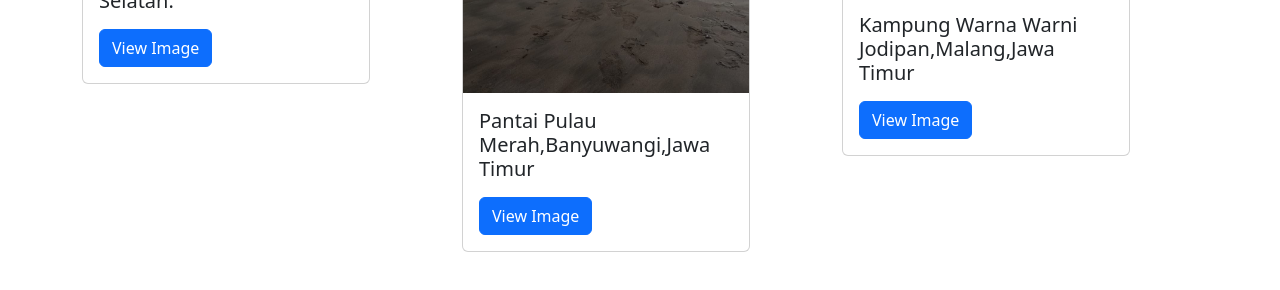
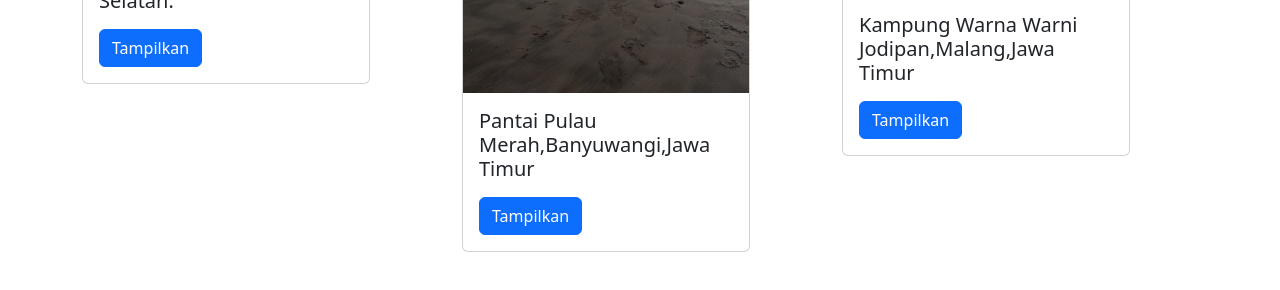
Before and after one commit to IlyasAidzilS/ilyasaidzils.github.io, a plain HTML site: page index.html in a window 1280 px wide. Shown: the part 1218-1508 px from the top of the page. Drawn offline with nearby package versions, Linux system fonts and the light colour scheme.

Commit message:
Add files via upload

```diff
--- a/index.html
+++ b/index.html
@@ -20,7 +20,7 @@
               <a class="nav-link active" aria-current="page" href="#">Home</a>
             </li>
             <li class="nav-item">
-              <a class="nav-link" href="#">Social Media</a>
+              <a class="nav-link" href="https://www.instagram.com/ilyas.aidzil/">Social Media</a>
             </li>uu
             <li class="nav-item">
               <a class="nav-link" href="#">About me</a>
@@ -75,7 +75,7 @@
               <div class="card-body">
                 <h5 class="card-title">Hutan Pinus Malino,Gowa,Sulawesi Selatan.</h5>
                 <p class="card-text"></p>
-                <button type="button" class="btn btn-primary" data-bs-toggle="modal" data-bs-target="#gambar-pertama">View Image</button>
+                <button type="button" class="btn btn-primary" data-bs-toggle="modal" data-bs-target="#gambar-pertama">Tampilkan</button>
               </div>
             </div>
           </div>
@@ -85,7 +85,7 @@
               <div class="card-body">
                 <h5 class="card-title">Pantai Pulau Merah,Banyuwangi,Jawa Timur</h5>
                 <p class="card-text"></p>
-                <button type="button" class="btn btn-primary" data-bs-toggle="modal" data-bs-target="#gambar-kedua">View Image</button>
+                <button type="button" class="btn btn-primary" data-bs-toggle="modal" data-bs-target="#gambar-kedua">Tampilkan</button>
               </div>
             </div>
           </div>
@@ -95,7 +95,7 @@
               <div class="card-body">
                 <h5 class="card-title">Kampung Warna Warni Jodipan,Malang,Jawa Timur</h5>
                 <p class="card-text"></p>
-                <button type="button" class="btn btn-primary" data-bs-toggle="modal" data-bs-target="#gambar-ketiga">View Image</button>
+                <button type="button" class="btn btn-primary" data-bs-toggle="modal" data-bs-target="#gambar-ketiga">Tampilkan</button>
               </div>
             </div>
           </div>
```
Also changed, not shown: 1 other file.
